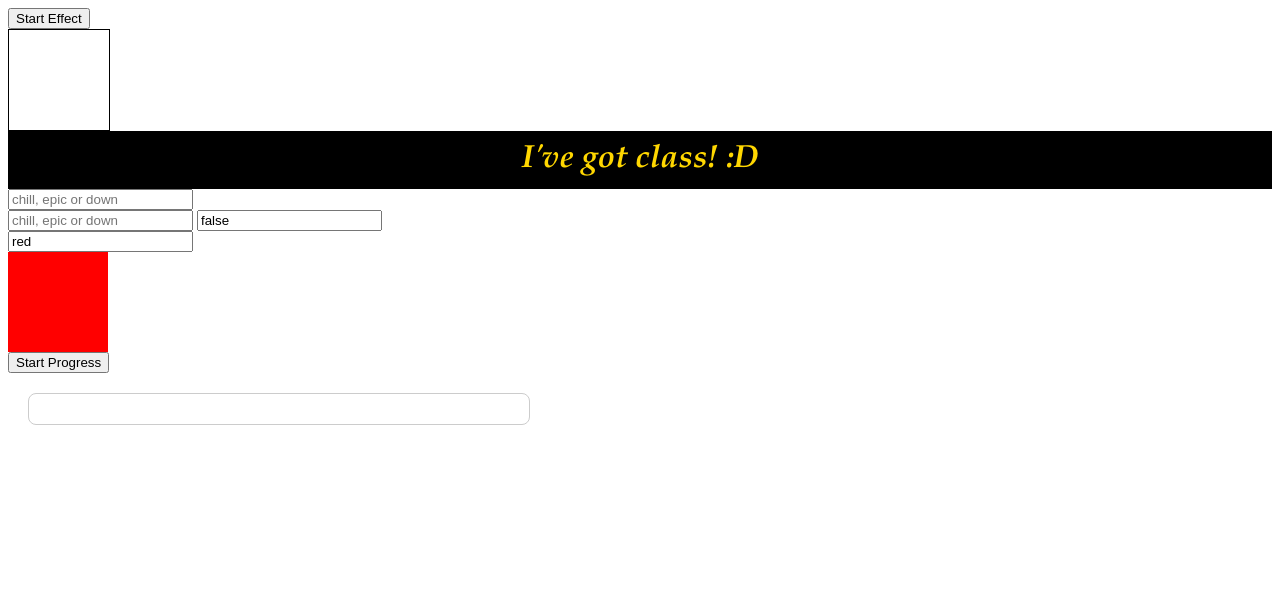
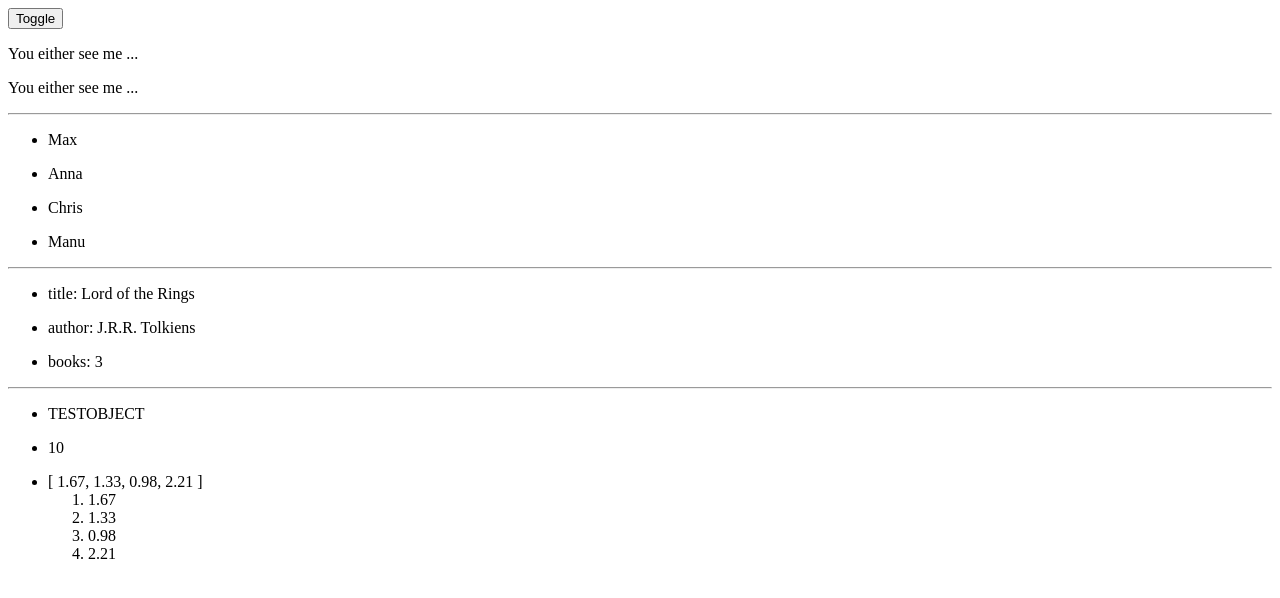
Before and after one commit to ttosi/monster-vue, a website: page index.html in a window 1280 px wide. Drawn offline with nearby package versions, Linux system fonts and the light colour scheme.

Commit message:
vuejs exercise5

```diff
--- a/app.js
+++ b/app.js
@@ -1,30 +1,19 @@
 new Vue({
     el: '#exercise',
     data: {
-        hasEffect: false,
-        userClass: '',
-        useUserClass: false,
-        userStyle: 'red',
-        iveClass: 'ive',
-        gotClass: 'got',
-        classClass: 'class',
-        progressWidth: 0
-    },
-    methods: {
-        startEffect() {
-            this.hasEffect = true; // start the effect change immediately
-            setInterval(() => {
-                this.hasEffect = !this.hasEffect
-            }, 750);
+        show: true,
+        array: [
+            'Max', 'Anna', 'Chris', 'Manu'
+        ],
+        myObject: {
+            title: 'Lord of the Rings',
+            author: 'J.R.R. Tolkiens',
+            books: '3'
         },
-        startProgress: function () {
-            this.progressWidth = 0;
-            let progressInterval = setInterval(()=> {
-                this.progressWidth += .25;
-                if(this.progressWidth === 100) {
-                    clearInterval(progressInterval);
-                }
-            }, 8);
-        },
+        testData: {
+            name: 'TESTOBJECT',
+            id: 10,
+            data: [1.67, 1.33, 0.98, 2.21]
+        }
     }
 });
--- a/index.html
+++ b/index.html
@@ -8,44 +8,42 @@
 
 <body>
     <div id="exercise">
-        <!-- 1) Start the Effect with the Button. The Effect should alternate
-        the "highlight" or "shrink" class on each new setInterval tick (attach
-        respective class to the div with id "effect" below) -->
+        <!-- 1) Hook up the button to toggle the display of the two paragraphs.
+        Use both v-if and v-show and inspect the elements to see the difference -->
         <div>
-            <button @click="startEffect">Start Effect</button>
-            <div id="effect" :class="{ highlight: hasEffect }"></div>
+            <button @click="show = !show">Toggle</button>
+            <p v-if="show">You either see me ...</p>
+            <p v-else>...or me</p>
+            <p v-show="show">You either see me ...</p>
+            <p v-show="!show">...or me</p>
         </div>
-        <!-- 2) Create a couple of CSS classes and attach them via the array syntax -->
-        <div :class="[iveClass, gotClass, classClass]">I've got class! :D</div>
-        <!-- 3) Let the user enter a class (create some example classes) and attach it -->
-        <div>
-            <input type="text" placeholder="chill, epic or down" v-model="userClass" />
-            <div :class="userClass" ></div>
-        </div>
-        <!-- 4) Let the user enter a class and enter true/false for another class
-        (create some example classes) and attach the classes -->
-        <div>
-            <input type="text" placeholder="chill, epic or down" v-model="userClass" />
-            <input type="text" placeholder="true or false" v-model="useUserClass" />
-            <div :class="[{ dim: useUserClass }, userClass]" ></div>
-        </div>
-        <!-- 5) Repeat 3) but now with values for styles (instead of class names).
-        Attach the respective styles.  -->
-        <div>
-            <input type="text" placeholder="enter color of div" v-model="userStyle" />
-            <div class="userStyleDiv" :style="{ 'background-color': userStyle }"></div>
-        </div>
-        <!-- 6) Create a simple progress bar with setInterval and style bindings.
-        Start it by hitting the below button. -->
-        <div>
-            <button v-on:click="startProgress">Start Progress</button>
-            <div id="progressContainer">
-                <div id="progressBar"
-                    :class="{ progressComplete: progressWidth === 100 }"
-                    :style="{ width: progressWidth + '%' }">
-                </div>
-            </div>
-        </div>
+        <hr />
+        <!-- 2) Output an <ul> of array elements of your choice. Also print
+        the index of each element. -->
+        <ul v-for="name in array">
+            <li>{{ name }} </li>
+        </ul>
+        <hr />
+        <!-- 3) Print all key-value pairs of the following object:
+        {title: 'Lord of the Rings', author: 'J.R.R. Tolkiens', books: '3'}.
+        Also print the index of each item. -->
+        <ul v-for="(v, k) in myObject">
+            <li>
+                {{ k }}: {{ v }}
+            </li>
+        </ul>
+        <hr />
+        <!-- 4) Print the following object (only the values) and also create a
+        nested loop for the array: {name: 'TESTOBJECT', data: [1.67, 1.33, 0.98, 2.21]}
+        (hint: use v-for and v-if to achieve this) -->
+        <ul v-for="(v, k) in testData">
+            <li>
+                {{ v }}
+                <ol v-if="k === 'data'">
+                    <li v-for="val in v">{{ val }}</li>
+                </ol>
+            </li>
+        </ul>
     </div>
 
     <script src="https://unpkg.com/vue@2.3.2"></script>
```
